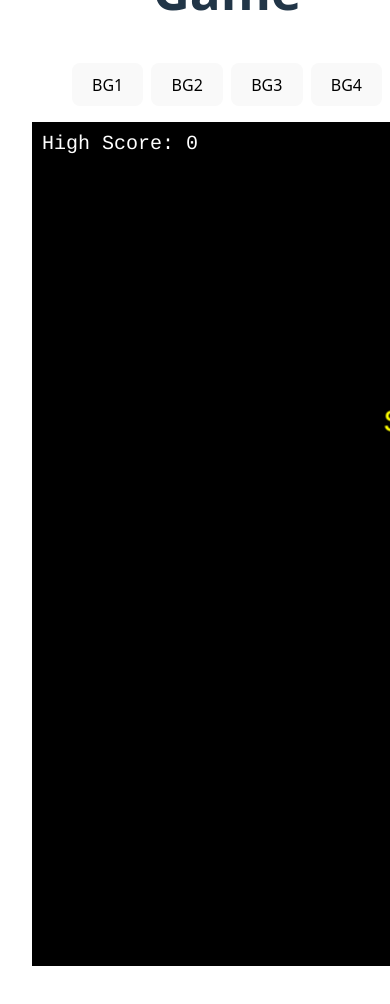
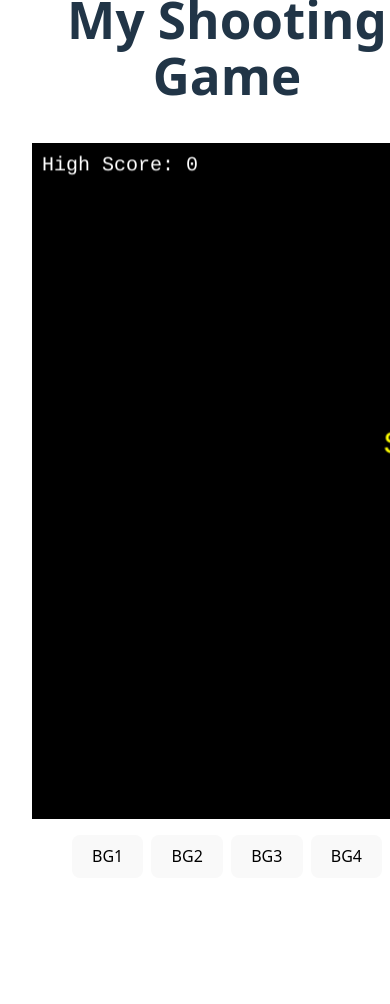
Before and after one commit to myschoolpal/bills_games, a React (Vite) app: page / in a window 390 px wide. Shown: the top 1004 px of the page. After the commit the page ends 920 px from the top, so only its background shows below. Built offline with nearby package versions, Linux system fonts and the light colour scheme; no server answers.

Commit message:
Adjust Game layout on mobile

```diff
--- a/src/Game.jsx
+++ b/src/Game.jsx
@@ -1,9 +1,10 @@
 // src/Game.jsx
-import { useEffect, useRef } from 'react';
+import { useEffect, useRef, useState } from 'react';
 import Phaser from 'phaser';
 
 export default function Game() {
   const gameRef = useRef(null);
+  const [isMobile, setIsMobile] = useState(window.innerWidth <= 600);
 
   useEffect(() => {
     if (gameRef.current) return; // don’t recreate on React re-render
@@ -289,10 +290,11 @@ export default function Game() {
     }
 
     // Initialize Phaser Game
+    const mobile = window.innerWidth <= 600;
     gameRef.current = new Phaser.Game({
       type: Phaser.AUTO,
       width: window.innerWidth,
-      height: window.innerHeight,
+      height: mobile ? window.innerHeight * 0.8 : window.innerHeight,
       parent: 'phaser-container',
       scale: {
         mode: Phaser.Scale.FIT,
@@ -309,7 +311,10 @@ export default function Game() {
     });
 
     const resize = () => {
-      gameRef.current.scale.resize(window.innerWidth, window.innerHeight);
+      const mobileResize = window.innerWidth <= 600;
+      setIsMobile(mobileResize);
+      const newHeight = mobileResize ? window.innerHeight * 0.8 : window.innerHeight;
+      gameRef.current.scale.resize(window.innerWidth, newHeight);
     };
     window.addEventListener('resize', resize);
 
@@ -330,14 +335,29 @@ export default function Game() {
   };
 
   return (
-    <div className="game-wrapper">
-      <div className="bg-options">
+    <div
+      className="game-wrapper"
+      style={{
+        flexDirection: isMobile ? 'column-reverse' : 'row',
+        alignItems: isMobile ? 'center' : 'flex-start',
+      }}
+    >
+      <div
+        className="bg-options"
+        style={{
+          flexDirection: isMobile ? 'row' : 'column',
+          margin: isMobile ? '10px 0' : '0 20px 0 0',
+        }}
+      >
         <button onClick={() => changeBackground('background1')}>BG1</button>
         <button onClick={() => changeBackground('background2')}>BG2</button>
         <button onClick={() => changeBackground('background3')}>BG3</button>
         <button onClick={() => changeBackground('background4')}>BG4</button>
       </div>
-      <div id="phaser-container" />
+      <div
+        id="phaser-container"
+        style={{ width: '100%', height: isMobile ? '80vh' : '100vh' }}
+      />
     </div>
   );
 }
```
